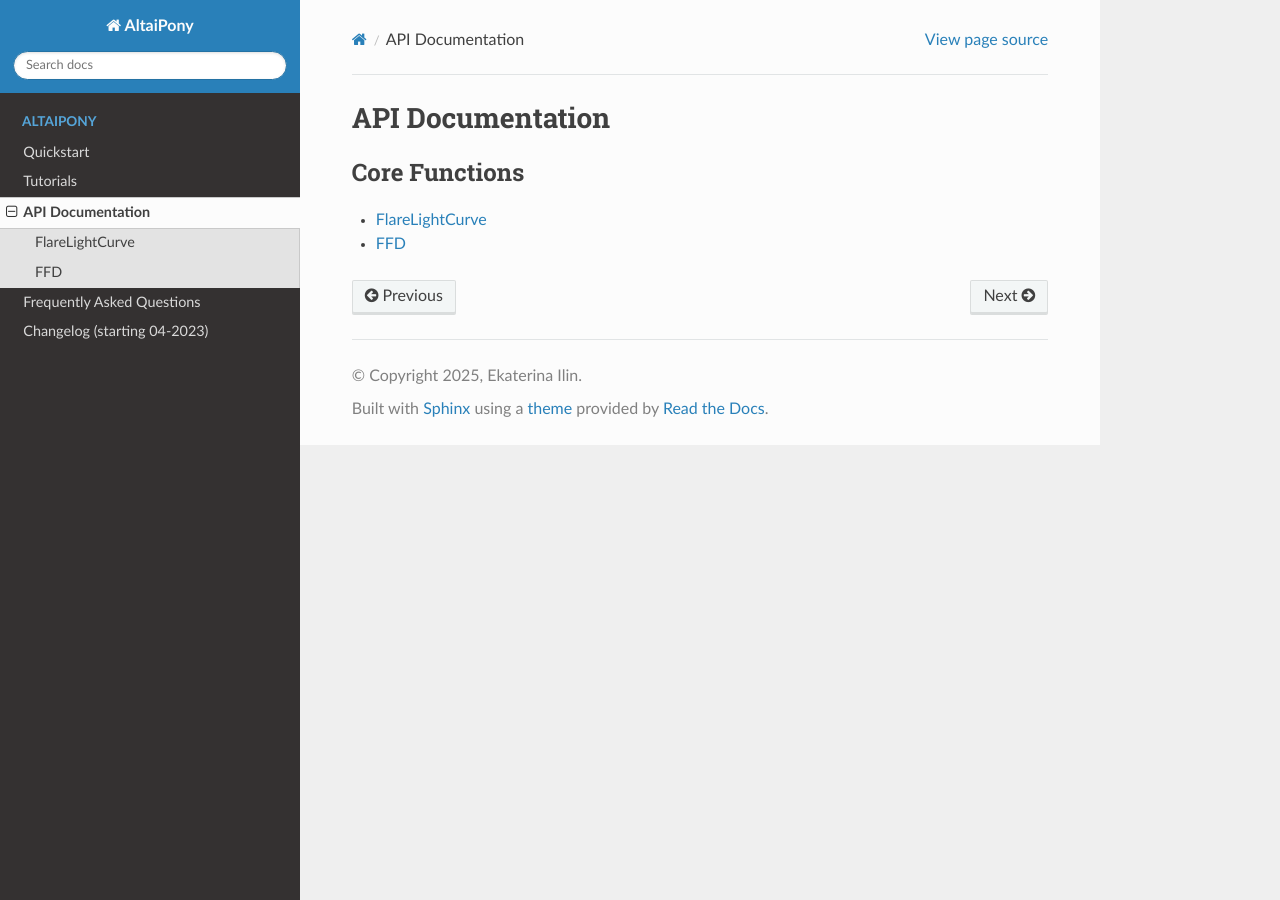
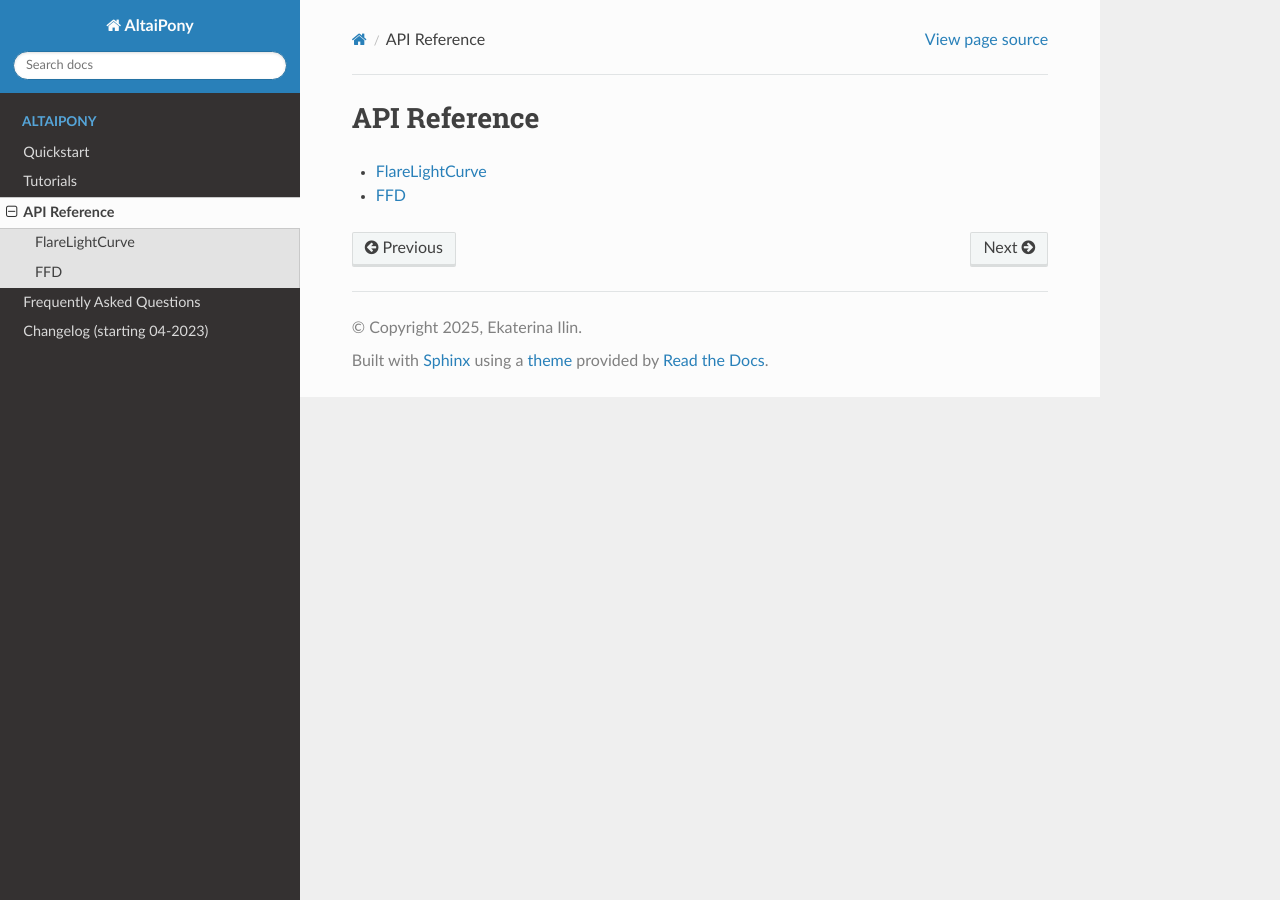
Before and after one commit to ekaterinailin/AltaiPony, a Sphinx documentation site: the page built from docs/source/api/index.rst, in a window 1280 px wide. Built offline with Sphinx 7.4.7 and the Read the Docs theme 3.1.0, drawn with Linux system fonts in a browser that asks for light colours.

Commit message:
updating API reference

```diff
--- a/docs/source/api/ffd.rst
+++ b/docs/source/api/ffd.rst
@@ -3,4 +3,8 @@ FFD
 
 `FFD` stands for the Flare Frequency Distribution class in **AltaiPony**. It allows you to analyse the statistical properties of flare samples.
 
-.. module:: altaipony.ffd
+.. automodule:: altaipony.ffd
+   :members:
+   :undoc-members:
+   :show-inheritance:
+   :special-members: __init__
--- a/docs/source/api/index.rst
+++ b/docs/source/api/index.rst
@@ -1,9 +1,8 @@
-API Documentation
-==================
+API Reference
+=============
 
 .. toctree::
-	:caption: Core Functions
-	:maxdepth: 1
+   :maxdepth: 2
 
-	flarelc
-	ffd
+   flarelc
+   ffd
--- a/docs/source/conf.py
+++ b/docs/source/conf.py
@@ -51,6 +51,7 @@ extensions = [
     'numpydoc'
 ]
 numpydoc_show_class_members = False
+autosummary_generate = True
 
 # Add any paths that contain templates here, relative to this directory.
 templates_path = ['_templates']
```
Also changed, not shown: docs/source/api/flarelc.rst (+5 -5 lines).
